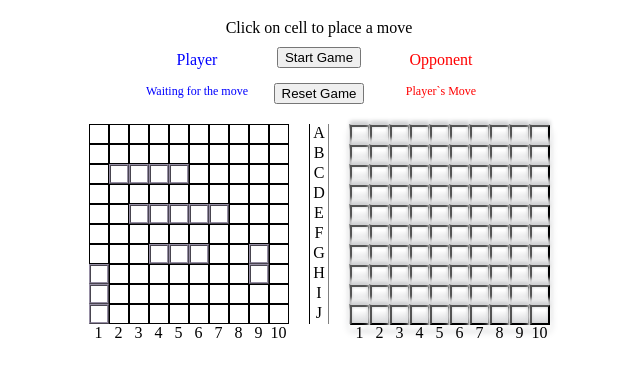
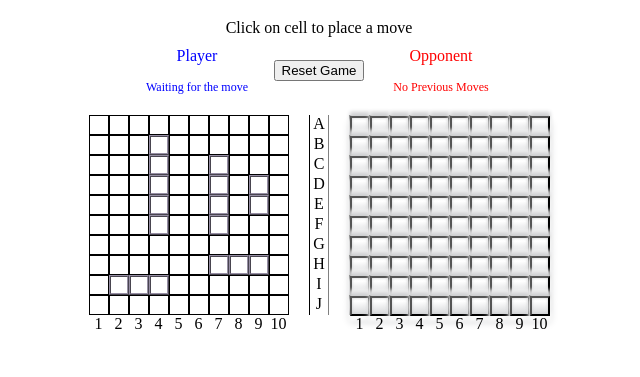
Before and after one commit to Unmystic/battleship-demo, a website with bundled scripts: page index.html in a window 1280 px wide. Both pictures are taken after a click on the button "Reset Game". Shown: the part 61-438 px from the top of the page, without its empty margins (321-961 px from the left). Built offline with nearby package versions, Linux system fonts and the light colour scheme.

Commit message:
set boards reset

```diff
--- a/battleship.js
+++ b/battleship.js
@@ -1,7 +1,13 @@
+import { GameBoard } from "./gameboard.js";
 import { Player } from "./player.js";
 import { Ship } from "./ship.js";
 
 const gameCont = document.querySelectorAll(".gameCont");
+const playField = document.querySelector(".playField");
+const gameMsg = document.querySelector(".menuMsg");
+const leftBoard = document.querySelector(".leftBoard");
+const rightBoard = document.querySelector(".rightBoard");
+const btnReset = document.querySelector("#btnReset");
 
 function createBoard(board, side = "left") {
     const gameCont =
@@ -26,6 +32,7 @@ function createBoard(board, side = "left") {
             cell.appendChild(btn);
         }
     }
+
     if (gameCont.classList.contains("rightBoard")) {
         gameCont.addEventListener("click", function(e) {
             attackCell(e, board);
@@ -36,6 +43,7 @@ function createBoard(board, side = "left") {
 function attackCell(e, board) {
     const target = e.target;
     let cell = target.closest("div");
+    console.log(cell);
     if (cell.classList.contains("gameCont")) {
         return;
     }
@@ -73,6 +81,10 @@ function updateMoves(row, col, board) {
         result.length > 0
             ? letters[row] + nums[col] + result
             : letters[row] + nums[col] + " -- Miss";
+    if (board.isGameFinished()) {
+        gameMsg.textContent = "All ships are destroyed!";
+        document.querySelector(".rightBoard").style.pointerEvents = "none";
+    }
 }
 function setPlayers() {
     const player1 = new Player(true);
@@ -83,4 +95,16 @@ function setPlayers() {
     createBoard(player2.board, "right");
 }
 
+btnReset.addEventListener("click", function() {
+    //rightBoard.style.pointerEvents = "auto";
+    //rightBoard.innerHTML = "";
+    playField.removeChild(document.querySelector(".rightBoard"));
+    const rb = document.createElement("div");
+    rb.classList.add("gameCont");
+    rb.classList.add("rightBoard");
+    playField.appendChild(rb);
+    leftBoard.innerHTML = "";
+    setPlayers();
+});
+
 setPlayers();
--- a/index.html
+++ b/index.html
@@ -17,12 +17,12 @@
           <p class="move playerText">Waiting for the move</p>
         </div>
         <div class="btnControl">
-          <button type="button" id="btnStart">Start Game</button>
+          <!--<button type="button" id="btnStart">Start Game</button>-->
           <button type="button" id="btnReset">Reset Game</button>
         </div>
         <div class="playerMove">
           <p class="playerName">Opponent</p>
-          <p class="move compText">Player`s Move</p>
+          <p class="move compText">No Previous Moves</p>
         </div>
       </div>
     </div>
```
